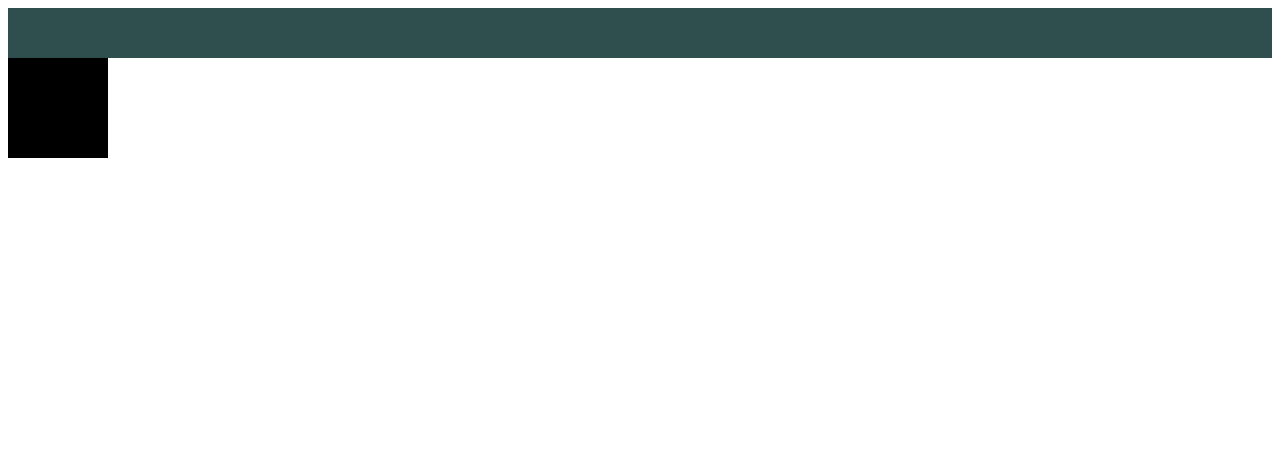
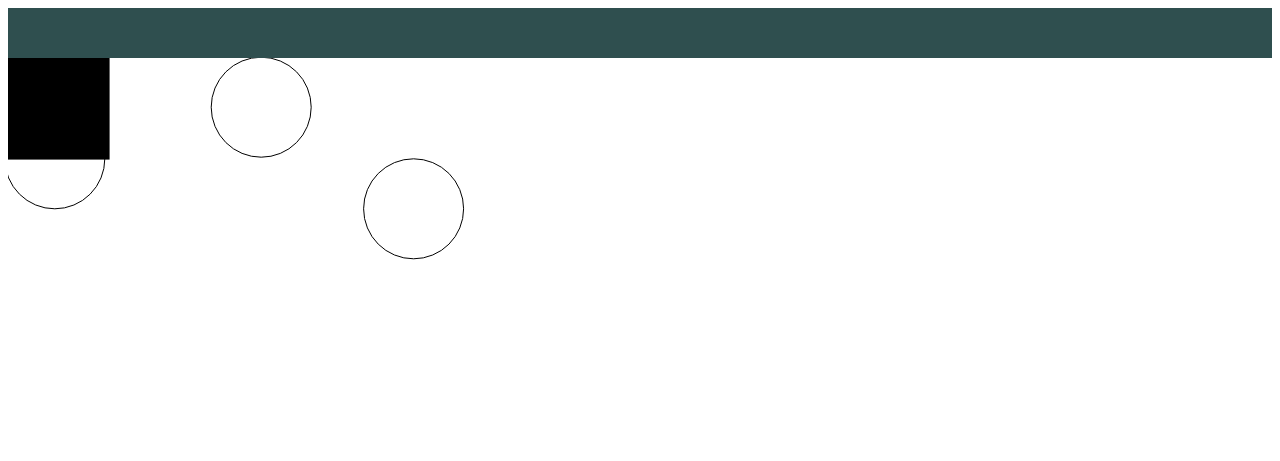
Before and after one commit to galziv/jsTools, a plain HTML site: page index.html in a window 1280 px wide. Drawn offline with Linux system fonts and the light colour scheme.

Commit message:
added animateSeries for complex animations + example in index.html

```diff
--- a/index.html
+++ b/index.html
@@ -10,7 +10,7 @@
 <body>
     <!-- Start your code here -->
     <div style="background-color: darkslategray; height: 50px;"></div>
-    <canvas height="100" width="1000"></canvas>
+    <canvas height="400" width="1000"></canvas>
 
 </body>
 <script type="text/javascript" src="jsTools.js"></script>
--- a/jsTools.js
+++ b/jsTools.js
@@ -3,20 +3,84 @@ var CanvasX = (function () {
 
     'use strict';
 
-    var animateArray = function (_this, func, parametersArray, valueIndex, startValue, endValue, durationMs) {
+    var animateObjArray = function (_this, functions, durationMs) {
+
+        return new Promise(function (resolve, reject) {
+
+            var start = Date.now();
+            var before = start;
+            var segments = {};
+
+            functions.forEach(function (func, i) {
+
+                var objName = func.functionName + i; // in case several segments for the same function are sent, this provides overwriting.
+                var segment = segments[objName] = segments[objName] || { functionName: func.functionName, diffs: [], valPerMs: [], currentValues: func.data.startValues, data: func.data };
+
+                segment.diffs = func.data.startValues.map(function (d, i) {
+                    return func.data.endValues[i] - func.data.startValues[i];
+                })
+
+                segment.valPerMs = segment.diffs.map(function (d) {
+                    return d / durationMs;
+                })
+            });
+
+            var execute = function () {
+
+                var now = Date.now();
+                var startDiff = now - start;
+                var msDiff = now - before;
+                var index = 0
+
+                this.clearRect(0, 0, this.canvas.width, this.canvas.height);
+
+                for (var name in segments) {
+
+                    var segment = segments[name];
+
+                    segment.diffs.forEach(function (d, i) {
+
+                        var delta = msDiff * segment.valPerMs[i];
+                        var newValue = segment.currentValues[i] + delta;
+                        segment.data.parametersArray[segment.data.valuesIndex[i]] = newValue;
+                        segment.currentValues[i] = newValue;
+                    }.bind(this));
+
+                    this.beginPath();
+                    this[segment.functionName].apply(this, segment.data.parametersArray);
+                    this.stroke();
+
+                    index++;
+                }
+
+                before = now;
+
+                if (startDiff < durationMs) {
+                    window.requestAnimationFrame(execute);
+                } else {
+                    // if for example alert is used, then after closing the alert canvas does one more paint
+                    setTimeout(resolve, 1);
+                }
+            }.bind(_this);
+
+            execute();
+        });
+    };
+
+    var animateArray = function (_this, func, parametersArray, valuesIndex, startValues, endValues, durationMs) {
 
         return new Promise(function (resolve, reject) {
             var start = Date.now();
             var before = start;
-            var diffs = startValue.map(function (d, i) {
-                return Math.abs(endValue[i] - startValue[i]);
+            var diffs = startValues.map(function (d, i) {
+                return endValues[i] - startValues[i];
             })
 
             var valPerMs = diffs.map(function (d) {
                 return d / durationMs;
             })
 
-            var currentValues = startValue;
+            var currentValues = startValues;
             var execute = function () {
 
                 var now = Date.now();
@@ -26,11 +90,14 @@ var CanvasX = (function () {
                 diffs.forEach(function (d, i) {
                     var delta = msDiff * valPerMs[i];
                     var newValue = currentValues[i] + delta;
-                    parametersArray[valueIndex[i]] = newValue;
+                    parametersArray[valuesIndex[i]] = newValue;
                     currentValues[i] = newValue;
                 }.bind(this));
 
+                this.clearRect(0, 0, this.canvas.width, this.canvas.height);
+                this.beginPath();
                 this[func].apply(this, parametersArray);
+                this.stroke();
 
                 before = now;
 
@@ -47,7 +114,6 @@ var CanvasX = (function () {
     };
 
     var getTransitionedData = function (startParameters, endParameters) {
-
 
         var result = {
             parametersArray: null,
@@ -95,16 +161,28 @@ var CanvasX = (function () {
         }
 
         data = getTransitionedData(startParameters, endParameters)
+
         animateArray(this, func, data.parametersArray, data.valuesIndex, data.startValues, data.endValues, durationMs);
+    };
+
+    var animateSeries = function (funcArray, durationMs) {
+
+        funcArray.forEach(function (d) {
+            d.data = getTransitionedData(d.startParameters, d.endParameters);
+        })
+
+        animateObjArray(this, funcArray, durationMs);
     };
 
     var xpand = function () {
 
         CanvasRenderingContext2D.prototype.animate = animate;
+        CanvasRenderingContext2D.prototype.animateSeries = animateSeries;
     };
 
     var xtend = function (context) {
         context.animate = animate;
+        context.animate = animateSeries;
     };
 
     var CanvasX = function (context) {
@@ -167,4 +245,14 @@ var canvas = document.querySelector('canvas');
 var context = canvas.getContext('2d');
 
 CanvasX.xpand();
-context.animate('fillRect', [0, 0, 1, 1], [0, 0, 100, 100], 500);
+
+//context.animate('arc', [250, 50, 50, 0, 2 * Math.PI], [50, 100, 50, 0, 2 * Math.PI], 1000, true);
+//context.animate('fillRect', [0, 0, 1, 1], [0, 0, 100, 100], 1000);
+//context.animateSeries([{ functionName: 'arc', startParameters: [200, 50, 50, 0, 0], endParameters: [400, 50, 50, 0, 2 * Math.PI] }, { functionName: 'fillRect', startParameters: [0, 0, 1, 1, ], endParameters: [0, 0, 100, 100] }], 1000);
+
+context.animateSeries([
+    { functionName: 'arc', startParameters: [250, 50, 50, 0, 2 * Math.PI], endParameters: [50, 100, 50, 0, 2 * Math.PI] },
+    { functionName: 'arc', startParameters: [50, 100, 50, 0, 2 * Math.PI], endParameters: [250, 50, 50, 0, 2 * Math.PI] },
+    { functionName: 'arc', startParameters: [50, 100, 50, 0, 2 * Math.PI], endParameters: [400, 150, 50, 0, 2 * Math.PI] },
+    { functionName: 'fillRect', startParameters: [0, 0, 1, 1, ], endParameters: [0, 0, 100, 100] }
+], 1000);
```
